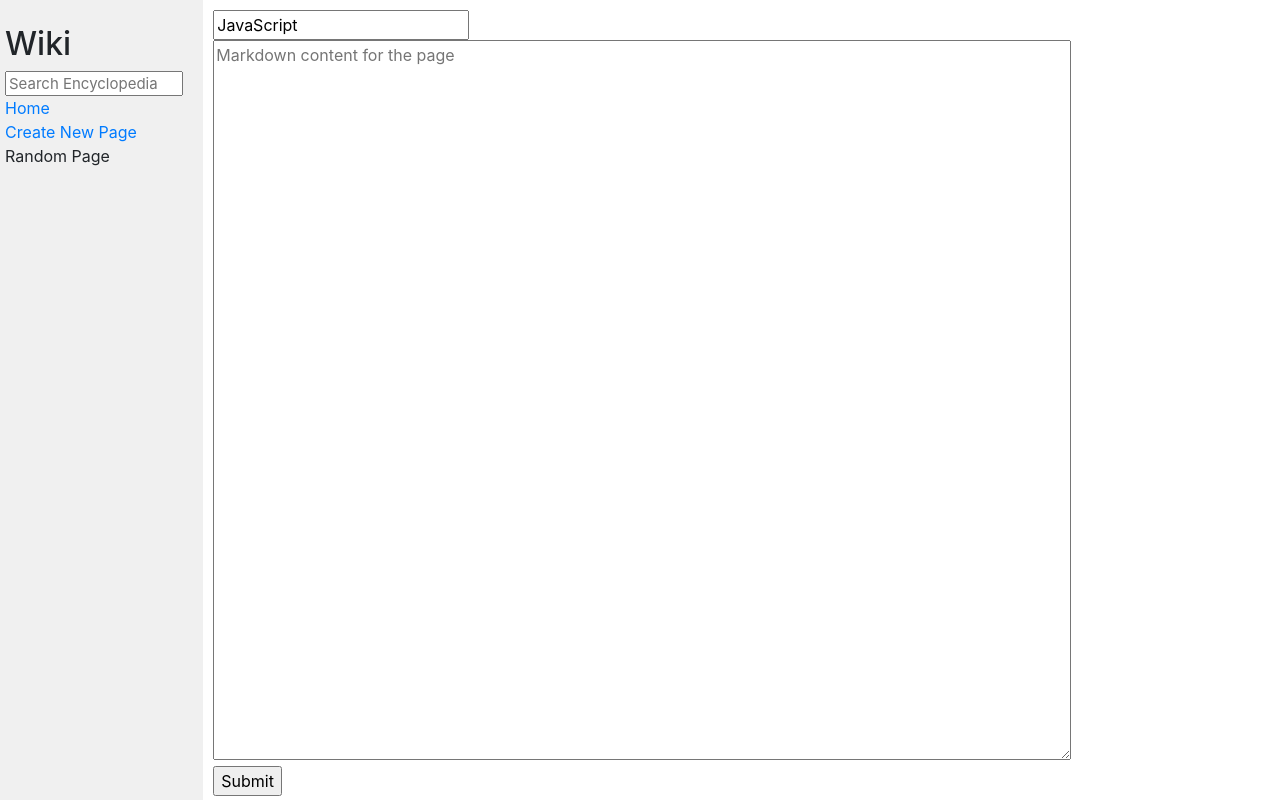
After one commit to Dadi04/wiki-problem1, a Django app: template encyclopedia/templates/encyclopedia/new_page.html in a window 1280 px wide. The commit adds this page. Run offline with Django 3.2, Linux system fonts and the light colour scheme; the template is opened without the code that fills it, so the values that code supplies are empty; some libraries are stand-ins or nearby versions.

Commit message:
implementing new_page

```diff
--- a/encyclopedia/templates/encyclopedia/layout.html
+++ b/encyclopedia/templates/encyclopedia/layout.html
@@ -19,7 +19,7 @@
                     <a href="{% url 'index' %}">Home</a>
                 </div>
                 <div>
-                    Create New Page
+                    <a href="{% url 'new_page' %}">Create New Page</a>
                 </div>
                 <div>
                     Random Page
--- /dev/null
+++ b/encyclopedia/templates/encyclopedia/new_page.html
@@ -0,0 +1,14 @@
+{% extends "encyclopedia/layout.html" %}
+
+{% block title %}
+    New Page
+{% endblock %}
+
+{% block body %}
+    <form action="{% url 'new_page' %}" method="post">
+        {% csrf_token %}
+        <input type="text" name="title" value="JavaScript" placeholder="Title for the page"><br>
+        <textarea name="content" value="JavaScript is a good language" placeholder="Markdown content for the page"></textarea><br>
+        <input type="submit" value="Submit">
+    </form>
+{% endblock %}
--- a/encyclopedia/templates/encyclopedia/search_results.html
+++ b/encyclopedia/templates/encyclopedia/search_results.html
@@ -8,7 +8,7 @@
     <h1>Search Results</h1>
     <ul>
         {% for entry in entries %}
-            <a href=""><li>{{ entry }}</li></a>
+            <a href="{% url 'entry' name=entry %}"><li>{{ entry }}</li></a>
         {% endfor %}
     </ul>
 {% endblock %}
--- a/encyclopedia/urls.py
+++ b/encyclopedia/urls.py
@@ -6,5 +6,6 @@ urlpatterns = [
     path("", views.index, name="index"),
     path("wiki", views.index, name="wiki"),
     path("wiki/<str:name>", views.entry, name="entry"),
-    path("search", views.search, name="search")
+    path("search", views.search, name="search"),
+    path("new_page", views.new_page, name="new_page")
 ]
```
Also changed, not shown: encyclopedia/views.py (+9 -2 lines), entries/CSS.md (+1 -3 lines).
